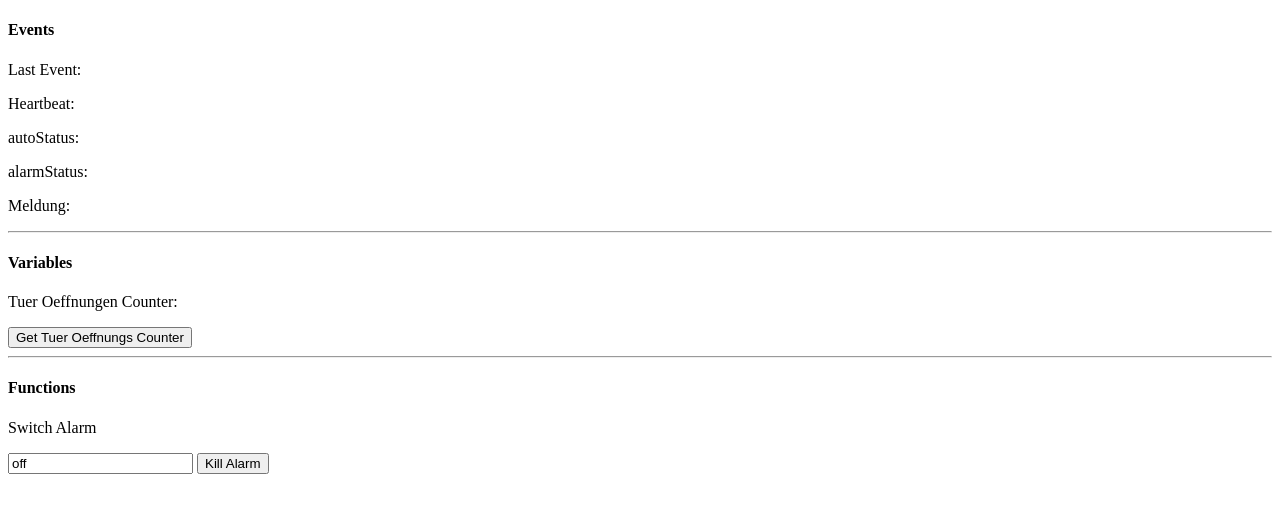
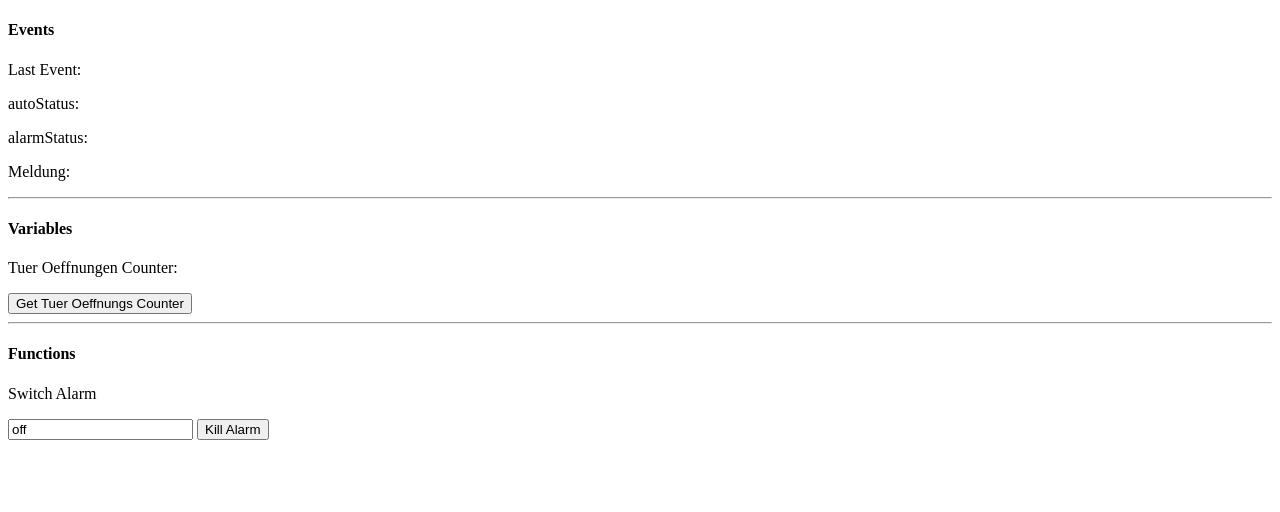
Before and after one commit to zhaw-kabboahm/car-security-backend-iot-hs21, a plain HTML site: page public/car_security_system.html in a window 1280 px wide. Drawn offline with nearby package versions, Linux system fonts and the light colour scheme; no server answers.

```diff
--- a/public/car_security_system.html
+++ b/public/car_security_system.html
@@ -11,7 +11,6 @@
     <h4>Events</h4>
     <!-- Events example -->
     <p>Last Event: <span id="lastevent"></span></p>
-    <p>Heartbeat: <span id="heartbeatevent"></span></p>
     <p>autoStatus: <span id="autostatuserevent"></span></p>
     <p>alarmStatus: <span id="alarmstatusevent"></span></p>
     <p>Meldung: <span id="meldungevent"></span></p>
```
